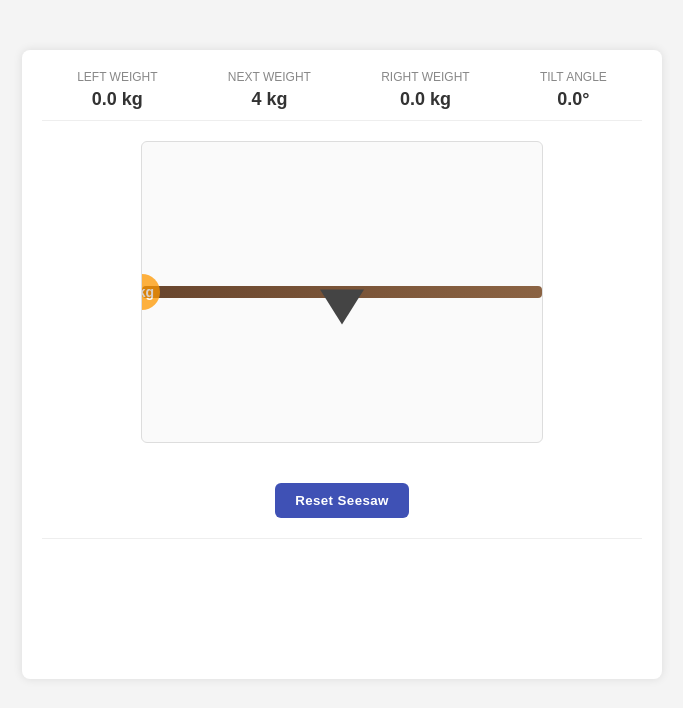
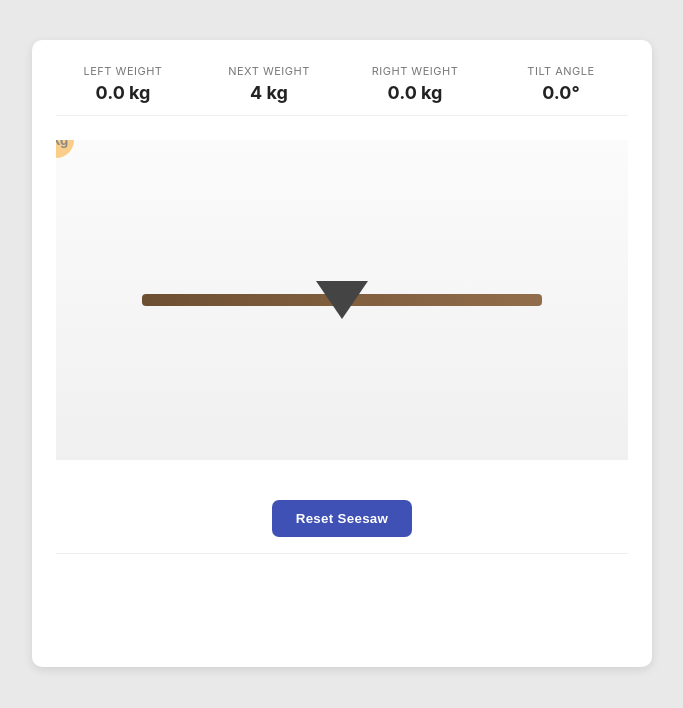
Before and after one commit to kerimcanyektek/seesaw-simulation, a plain HTML site: page index.html in a window 1280 px wide. Shown: the whole page, without its empty margins (298-981 px from the left). Drawn offline with Linux system fonts and the light colour scheme.

Commit message:
refactor: restructure seesaw simulation logic and add UX improvements

```diff
--- a/app.js
+++ b/app.js
@@ -1,6 +1,9 @@
+// DOM
+
 const plank = document.getElementById("plank");
 const previewBall = document.getElementById("preview-ball");
 const objectsContainer = document.getElementById("objects-container");
+const simulationArea = document.getElementById("simulation-area");
 
 const leftWeightDisplay = document.getElementById("left-weight-display");
 const rightWeightDisplay = document.getElementById("right-weight-display");
@@ -9,20 +12,32 @@ const tiltAngleDisplay = document.getElementById("tilt-angle-display");
 const logArea = document.getElementById("log-area");
 const resetBtn = document.getElementById("reset-button");
 
+// SETTINGS
+
+const MAX_ANGLE = 30;
+const STORAGE_KEY = "seesaw_state_v2";
+
+// STATE
 
 let objects = [];
 let upcomingWeight = randomWeight();
 
-const MAX_ANGLE = 30;
-const PLANK_WIDTH = 400;
+// INIT
 
-nextWeightDisplay.textContent = upcomingWeight + " kg";
-updatePreviewBall();
+init();
+
+function init() {
+    loadState();
+    nextWeightDisplay.textContent = `${upcomingWeight} kg`;
+    updatePreviewBall();
+    updatePhysics();
+}
+
+// HELPERS
 
 function randomWeight() {
     return Math.floor(Math.random() * 10) + 1;
 }
-
 
 function ballSize(weight) {
     return 20 + weight * 4;
@@ -35,36 +50,68 @@ function ballColor(weight) {
 }
 
 function updatePreviewBall() {
-    previewBall.textContent = upcomingWeight + "kg";
-    previewBall.style.width = ballSize(upcomingWeight) + "px";
-    previewBall.style.height = ballSize(upcomingWeight) + "px";
+    previewBall.textContent = `${upcomingWeight}kg`;
+    const s = ballSize(upcomingWeight);
+    previewBall.style.width = s + "px";
+    previewBall.style.height = s + "px";
     previewBall.style.background = ballColor(upcomingWeight);
 }
 
-function writeLog(weight, d) {
-    const div = document.createElement("div");
-    div.textContent =
-        `${weight}kg dropped on ${d < 0 ? "← LEFT" : "RIGHT →"} | ${Math.abs(d).toFixed(0)}px`;
-    logArea.prepend(div);
+// LOG
+
+function writeLog(weight, distance) {
+  const side = distance < 0 ? "left" : "right";
+  const px = Math.abs(distance).toFixed(0);
+
+  const div = document.createElement("div");
+  div.textContent = `${weight}kg dropped on ${side} side at ${px}px from center`;
+  logArea.prepend(div);
 }
 
-plank.addEventListener("mousemove", (e) => {
-    const rect = plank.getBoundingClientRect();
-    const mouseX = e.clientX - rect.left;
+// LOCAL STORAGE
 
-    previewBall.style.left = mouseX + "px";
-});
+function saveState() {
+    const plankRect = plank.getBoundingClientRect();
+    const width = plankRect.width;
 
+    localStorage.setItem(
+        STORAGE_KEY,
+        JSON.stringify({
+            upcomingWeight,
+            objects: objects.map(o => ({
+                weight: o.weight,
+                relX: o.clickX / width
+            }))
+        })
+    );
+}
 
-plank.addEventListener("click", (e) => {
-    const rect = plank.getBoundingClientRect();
-    const clickX = e.clientX - rect.left;
+function loadState() {
+    const raw = localStorage.getItem(STORAGE_KEY);
+    if (!raw) return;
 
-    const center = rect.width / 2;
-    const distance = clickX - center;
+    const state = JSON.parse(raw);
+    if (!state || !state.objects) return;
 
-    const weight = upcomingWeight;
+    upcomingWeight = state.upcomingWeight || randomWeight();
 
+    const plankRect = plank.getBoundingClientRect();
+    const width = plankRect.width;
+    const center = width / 2;
+
+    objectsContainer.innerHTML = "";
+    objects = [];
+
+    state.objects.forEach(o => {
+        const clickX = o.relX * width;
+        const distance = clickX - center;
+        spawnObject(clickX, o.weight, distance);
+    });
+}
+
+// CREATE OBJECT
+
+function spawnObject(clickX, weight, distance) {
     const ball = document.createElement("div");
     ball.className = "object";
     ball.textContent = weight + "kg";
@@ -79,57 +126,93 @@ plank.addEventListener("click", (e) => {
     objects.push({
         weight,
         distance,
-        el: ball
+        el: ball,
+        clickX
     });
+}
 
-    writeLog(weight, distance);
+// PREVIEW — MOUSE FOLLOW
+
+simulationArea.addEventListener("mousemove", (e) => {
+    const simRect = simulationArea.getBoundingClientRect();
+    const plankRect = plank.getBoundingClientRect();
+
+    const mouseX = e.clientX - simRect.left;
+    const centerY = plankRect.top - simRect.top + plankRect.height / 2;
+
+    previewBall.style.left = mouseX + "px";
+    previewBall.style.top = centerY + "px";
+});
+
+// DROP — CLICK ANYWHERE
+
+simulationArea.addEventListener("click", (e) => {
+    const simRect = simulationArea.getBoundingClientRect();
+    const plankRect = plank.getBoundingClientRect();
+
+    const mouseX = e.clientX - simRect.left;
+
+    const rel = mouseX / simRect.width;
+    const clickX = rel * plankRect.width;
+
+    const center = plankRect.width / 2;
+    const distance = clickX - center;
+
+    spawnObject(clickX, upcomingWeight, distance);
+    writeLog(upcomingWeight, distance);
 
     upcomingWeight = randomWeight();
-    nextWeightDisplay.textContent = upcomingWeight + " kg";
+    nextWeightDisplay.textContent = `${upcomingWeight} kg`;
     updatePreviewBall();
 
     updatePhysics();
+    saveState();
 });
 
+// PHYSICS
 
 function updatePhysics() {
     let leftTorque = 0;
     let rightTorque = 0;
-    let leftTotal = 0;
-    let rightTotal = 0;
+    let leftSum = 0;
+    let rightSum = 0;
 
     objects.forEach(o => {
         const d = Math.abs(o.distance);
-
         if (o.distance < 0) {
-            leftTotal += o.weight;
+            leftSum += o.weight;
             leftTorque += o.weight * d;
         } else {
-            rightTotal += o.weight;
+            rightSum += o.weight;
             rightTorque += o.weight * d;
         }
     });
 
-    const torqueDiff = rightTorque - leftTorque;
-    const angle = Math.max(-MAX_ANGLE, Math.min(MAX_ANGLE, torqueDiff / 10));
+    const diff = rightTorque - leftTorque;
+    const angle = Math.max(-MAX_ANGLE, Math.min(MAX_ANGLE, diff / 10));
 
     plank.style.transform = `translate(-50%, -50%) rotate(${angle}deg)`;
 
-    leftWeightDisplay.textContent = leftTotal.toFixed(1) + " kg";
-    rightWeightDisplay.textContent = rightTotal.toFixed(1) + " kg";
-    tiltAngleDisplay.textContent = angle.toFixed(1) + "°";
+    leftWeightDisplay.textContent = `${leftSum.toFixed(1)} kg`;
+    rightWeightDisplay.textContent = `${rightSum.toFixed(1)} kg`;
+    tiltAngleDisplay.textContent = `${angle.toFixed(1)}°`;
 }
+
+// RESET
 
 resetBtn.addEventListener("click", () => {
     objects.forEach(o => o.el.remove());
     objects = [];
 
-    plank.style.transform = "translate(-50%, -50%) rotate(0deg)";
+    plank.style.transform = `translate(-50%, -50%) rotate(0deg)`;
     leftWeightDisplay.textContent = "0.0 kg";
     rightWeightDisplay.textContent = "0.0 kg";
     tiltAngleDisplay.textContent = "0.0°";
     logArea.innerHTML = "";
 
     upcomingWeight = randomWeight();
+    nextWeightDisplay.textContent = `${upcomingWeight} kg`;
     updatePreviewBall();
+
+    localStorage.removeItem(STORAGE_KEY);
 });
--- a/index.html
+++ b/index.html
@@ -11,7 +11,8 @@
 <body>
     <div class="container">
 
-        <div class="info-panel">
+        <!-- Stats -->
+        <section class="info-panel">
             <div class="stat">
                 <span class="label">LEFT WEIGHT</span>
                 <span id="left-weight-display" class="value">0.0 kg</span>
@@ -28,23 +29,29 @@
                 <span class="label">TILT ANGLE</span>
                 <span id="tilt-angle-display" class="value">0.0°</span>
             </div>
-        </div>
+        </section>
 
-        <div id="simulation-area" class="simulation-area">
+        <!-- Simulation -->
+        <section id="simulation-area" class="simulation-area">
+
             <div class="pivot"></div>
 
             <div id="plank" class="plank">
                 <div id="objects-container"></div>
             </div>
 
-            <div id="preview-ball"></div>
-        </div>
+            <!-- UI Feedback Only -->
+            <div id="preview-ball" aria-hidden="true"></div>
+        </section>
 
+        <!-- Controls -->
         <button id="reset-button" class="reset-button">
             Reset Seesaw
         </button>
 
+        <!-- Developer log -->
         <div id="log-area" class="log-area"></div>
+
     </div>
 
     <script src="app.js"></script>
--- a/style.css
+++ b/style.css
@@ -1,84 +1,109 @@
+/* GLOBAL */
+
+* {
+  box-sizing: border-box;
+}
+
 body {
-  font-family: Arial, sans-serif;
+  margin: 0;
+  padding-top: 40px;
+  font-family: Inter, Arial, sans-serif;
+  background: #e9e9e9;
   display: flex;
   justify-content: center;
   align-items: flex-start;
   min-height: 100vh;
-  margin: 0;
-  background-color: #f4f4f4;
 }
 
+/* CONTAINER */
+
 .container {
-  background-color: #fff;
-  padding: 20px;
-  box-shadow: 0 0 10px rgba(0, 0, 0, 0.1);
-  width: 600px;
-  margin-top: 50px;
-  border-radius: 8px;
+  width: 100%;
+  max-width: 620px;
+  padding: 24px;
+  border-radius: 10px;
+  background: #fff;
+  box-shadow: 0 3px 10px rgba(0,0,0,.1);
 }
 
+/* INFO PANEL */
+
 .info-panel {
-  display: flex;
-  justify-content: space-around;
-  margin-bottom: 20px;
+  display: grid;
+  grid-template-columns: repeat(4, 1fr);
+  gap: 12px;
+  padding-bottom: 12px;
+  border-bottom: 1px solid #eee;
+  margin-bottom: 24px;
+}
+
+.stat {
   text-align: center;
-  border-bottom: 1px solid #eee;
-  padding-bottom: 10px;
 }
 
 .stat .label {
+  font-size: 11px;
+  color: #777;
+  text-transform: uppercase;
+  letter-spacing: .5px;
+  margin-bottom: 4px;
   display: block;
-  font-size: 12px;
-  color: #888;
-  margin-bottom: 5px;
-  text-transform: uppercase;
 }
 
 .stat .value {
-  display: block;
   font-size: 18px;
-  font-weight: bold;
-  color: #333;
+  font-weight: 700;
+  color: #222;
 }
+
+/* SIMULATION AREA */
 
 .simulation-area {
   position: relative;
-  height: 300px;
-  width: 400px;
-  margin: 0 auto;
-  border: 1px solid #ddd;
-  border-radius: 6px;
-  margin-bottom: 40px;
-  background: #fafafa;
+  height: 320px;
+  width: 100%;
+  margin: 0 auto 40px auto;
+  background: linear-gradient(#fbfbfb, #f0f0f0);
   overflow: hidden;
 }
+
+/* PIVOT */
 
 .pivot {
   position: absolute;
   width: 0;
   height: 0;
-  border-left: 22px solid transparent;
-  border-right: 22px solid transparent;
-  border-top: 35px solid #444;
+  border-left: 26px solid transparent;
+  border-right: 26px solid transparent;
+  border-top: 38px solid #444;
   left: 50%;
-  top: 55%;
+  top: 50%;
   transform: translate(-50%, -50%);
   z-index: 2;
 }
+
+/* PLANK  */
 
 .plank {
   position: absolute;
   width: 400px;
   height: 12px;
-  background: linear-gradient(90deg, #68452d, #8b6343);
+  background: linear-gradient(90deg, #6d4f31, #926d4b);
   border-radius: 4px;
   left: 50%;
   top: 50%;
   transform: translate(-50%, -50%);
-  transform-origin: 50% 10px;
+  transform-origin: 50% 50%;
   cursor: pointer;
   z-index: 1;
+  transition: transform .45s cubic-bezier(.23,.84,.41,1);
 }
+
+.plank:hover {
+  background: linear-gradient(90deg, #7a563b, #9b7451);
+}
+
+/* OBJECTS  */
 
 #objects-container {
   position: absolute;
@@ -93,63 +118,87 @@ body {
   position: absolute;
   transform: translate(-50%, -50%);
   border-radius: 50%;
-  color: white;
+  color: #fff;
   font-size: 12px;
-  font-weight: bold;
-  text-align: center;
+  font-weight: 700;
   display: flex;
+  justify-content: center;
   align-items: center;
-  justify-content: center;
-  opacity: 0.9;
-  box-shadow: 0 2px 8px rgba(0, 0, 0, 0.3);
+  background: #ff735A;
+  box-shadow: 0 1px 4px rgba(0,0,0,.18);
   pointer-events: none;
-  transition: all 0.25s ease;
+    animation: dropBall .35s ease-out forwards;
+
 }
+
+/* PREVIEW BALL  */
 
 #preview-ball {
   position: absolute;
-  top: 50%;
   transform: translate(-50%, -50%);
   border-radius: 50%;
-  text-align: center;
+  display: flex;
+  justify-content: center;
+  align-items: center;
   pointer-events: none;
-  opacity: 0.75;
-  color: white;
-  font-size: 14px;
+  font-size: 13px;
   font-weight: 700;
-  display: flex;
-  align-items: center;
-  justify-content: center;
-  transition: width 0.2s, height 0.2s, background 0.2s, opacity 0.2s;
-  z-index: 999;
+  opacity: .45;
+  mix-blend-mode: multiply;
+  transition: width .15s, height .15s, opacity .15s;
+  z-index: 3;
 }
+
+/* BUTTON  */
 
 .reset-button {
   display: block;
-  margin: 20px auto;
-  padding: 10px 20px;
-  background-color: #3f51b5;
-  color: white;
+  margin: 16px auto;
+  padding: 11px 24px;
+  border-radius: 7px;
   border: none;
+  background: #3f51b5;
+  color: #fff;
+  font-weight: 600;
+  letter-spacing: .3px;
   cursor: pointer;
-  border-radius: 6px;
-  font-weight: 600;
-  letter-spacing: 0.4px;
-  transition: 0.2s;
+  transition: .22s;
 }
 
 .reset-button:hover {
   background: #2e3fa6;
 }
 
-/* ===== LOG ===== */
+.reset-button:active {
+  transform: scale(.96);
+}
+
+/* LOG */
 
 .log-area {
-  min-height: 100px;
+  min-height: 90px;
   max-height: 180px;
+  overflow-y: auto;
   padding: 10px;
   border-top: 1px solid #eee;
   font-size: 13px;
+  line-height: 1.35;
   color: #555;
-  overflow-y: auto;
 }
+
+/* RESPONSIVE */
+
+@media (max-width: 520px) {
+
+  .plank {
+    width: 300px;
+  }
+
+  .simulation-area {
+    height: 300px;
+  }
+
+  .pivot {
+    transform: translate(-50%, -50%) scale(.85);
+  }
+}
```
